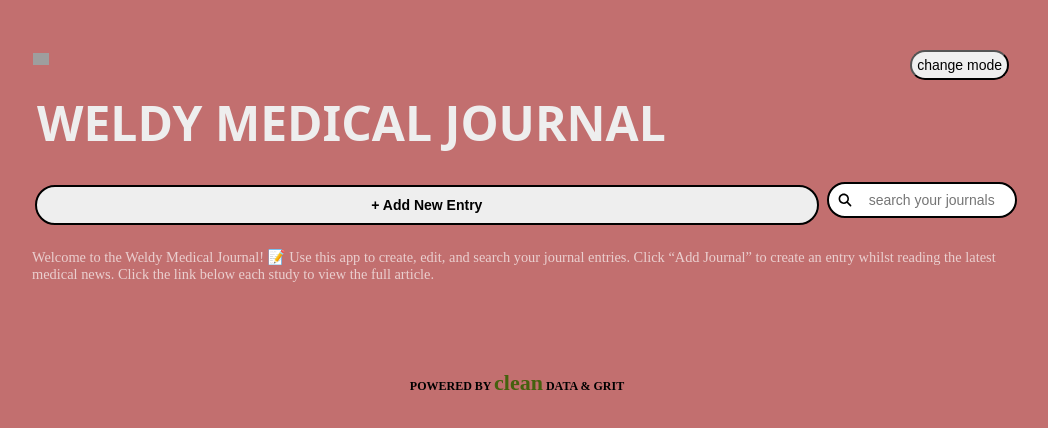
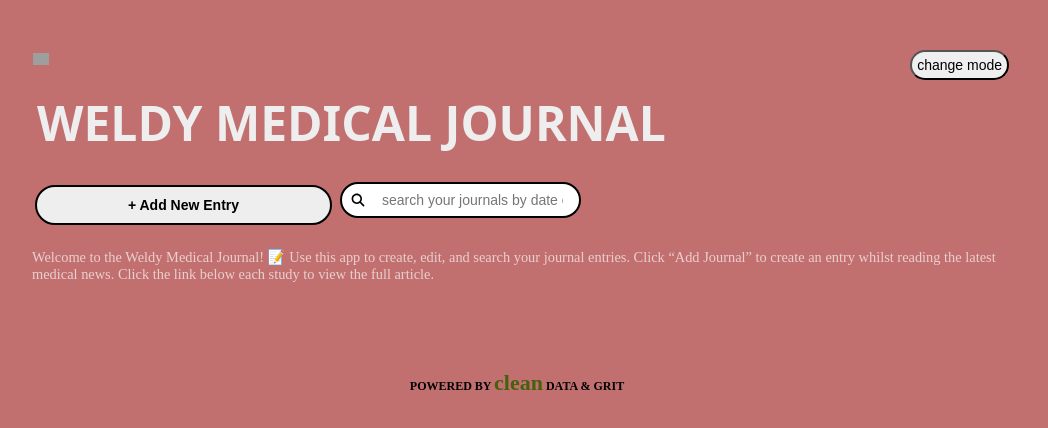
Before and after one commit to SharokM/journal_weldy, a React (Create React App) app: page / in a window 1280 px wide. Shown: the top 428 px of the page, without its empty margins (123-1171 px from the left). Built offline with nearby package versions, Linux system fonts and the light colour scheme; no server answers; grey boxes are pictures that could not be loaded.

Commit message:
search size

```diff
--- a/src/index.css
+++ b/src/index.css
@@ -131,7 +131,7 @@ textarea {
   border-radius: 25px;
   cursor: pointer;
   padding: 10px;
-  width: 100%;
+  width: 30%;
   margin-top: 10px;
   font-weight: bolder;
   background-color: #eee;
```
